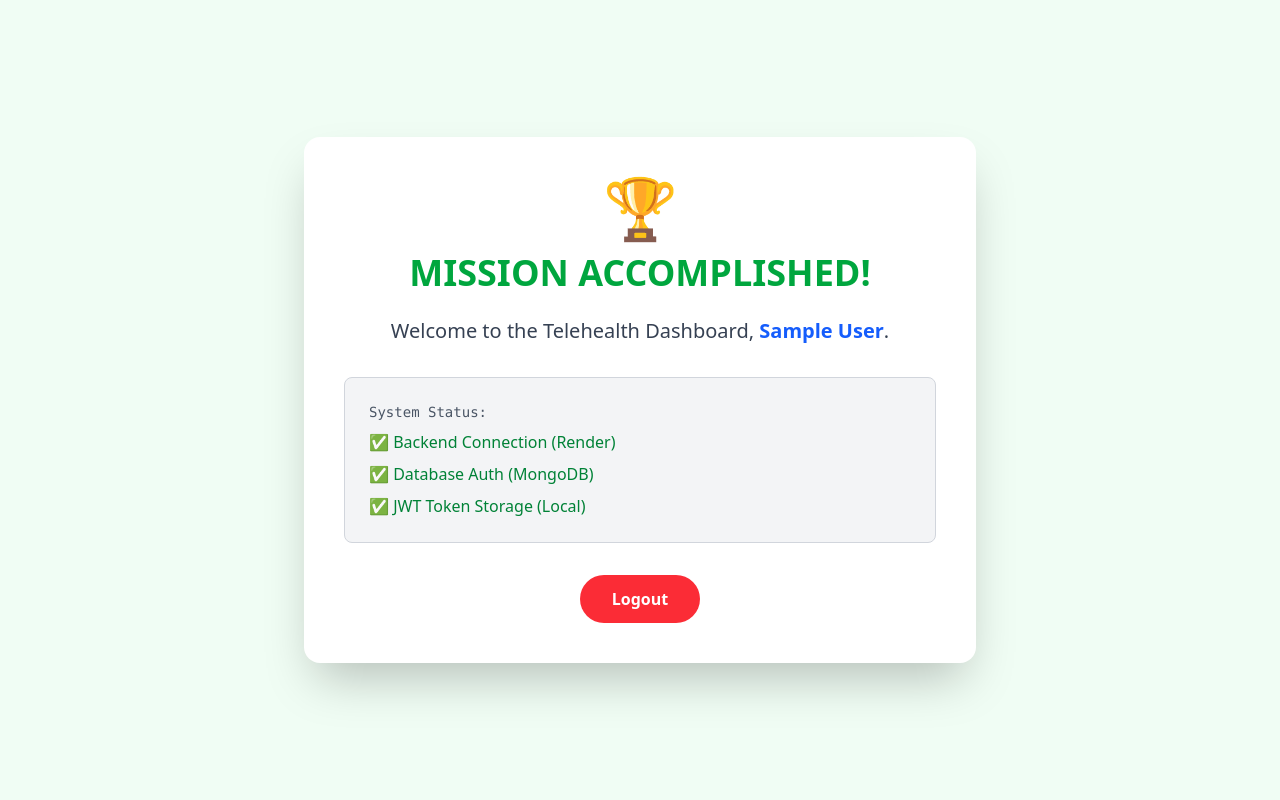
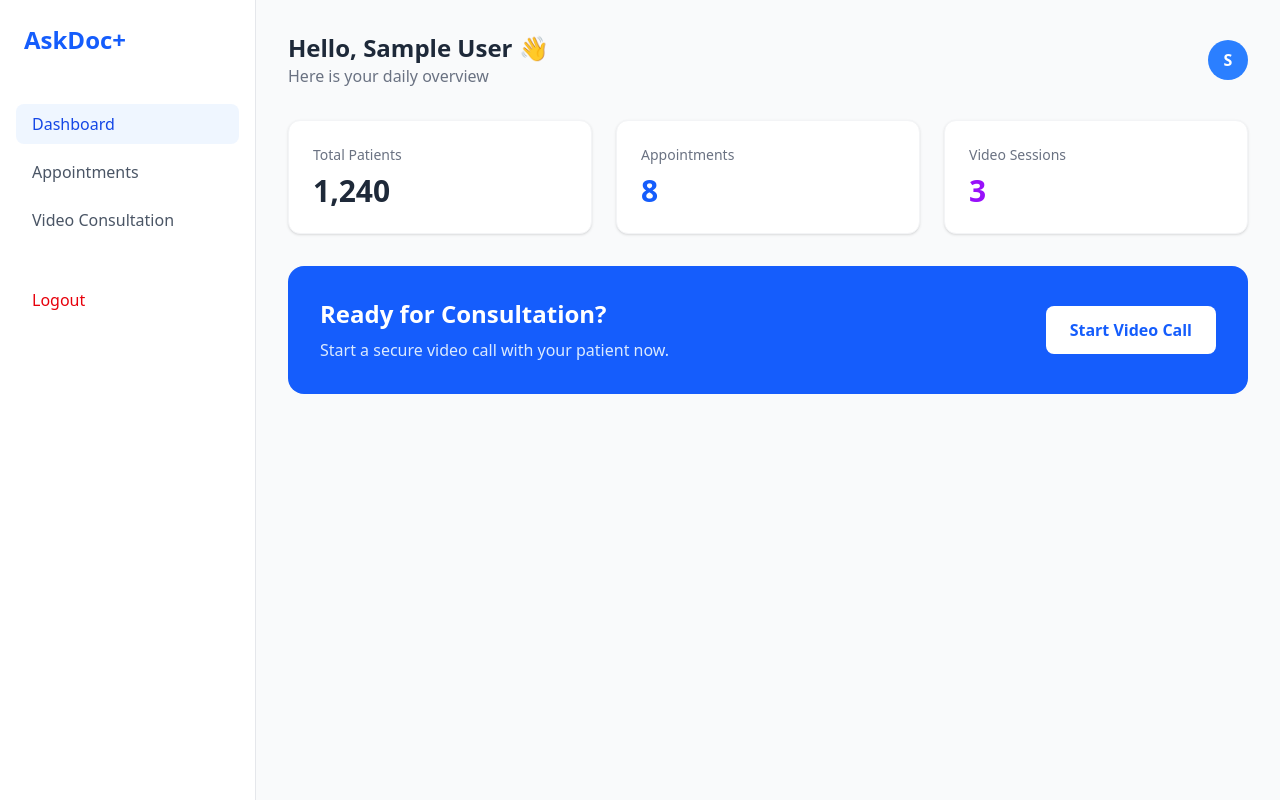
Before and after one commit to YASHWANTHGUNA/askdoc-telehealth, a React app in the folder frontend/: page /dashboard in a window 1280 px wide. Built offline with nearby package versions, Linux system fonts and the light colour scheme; no server answers; sample sign-in values are in the browser's storage; the HTML template or start-up script is replaced by a standard one.

Commit message:
Restore Real Dashboard

```diff
--- a/frontend/src/pages/Dashboard.jsx
+++ b/frontend/src/pages/Dashboard.jsx
@@ -1,25 +1,19 @@
 
-import React, { useEffect, useState } from "react";
-import { useNavigate } from "react-router-dom";
+import React, { useState, useEffect } from "react";
+import { Link, useNavigate } from "react-router-dom";
 
 const Dashboard = () => {
-  const [user, setUser] = useState({ name: "User" });
+  const [user, setUser] = useState({ name: "Doctor" });
   const navigate = useNavigate();
 
   useEffect(() => {
-    // 1. DIRECTLY READ THE DATA YOU JUST SAW
+    // 1. Verify Auth
     const token = localStorage.getItem("token");
     const storedUser = localStorage.getItem("user");
 
-    console.log("🔍 Checking Auth...");
-    console.log("Token:", token);
-
     if (!token) {
-      // Only kick out if there is TRULY no token
-      alert("No token found! Redirecting to login...");
       navigate("/login");
     } else {
-      // If token exists, show the user data
       if (storedUser) {
         setUser(JSON.parse(storedUser));
       }
@@ -32,40 +26,67 @@ const Dashboard = () => {
   };
 
   return (
-    <div className="min-h-screen bg-green-50 flex flex-col items-center justify-center p-4">
-      <div className="bg-white p-10 rounded-2xl shadow-2xl max-w-2xl w-full text-center">
-        <h1 className="text-6xl mb-4">🏆</h1>
-        <h1 className="text-4xl font-extrabold text-green-600 mb-6">
-          MISSION ACCOMPLISHED!
-        </h1>
+    <div className="min-h-screen bg-gray-50 flex">
+      {/* SIDEBAR */}
+      <aside className="w-64 bg-white border-r border-gray-200 hidden md:block">
+        <div className="p-6">
+          <h1 className="text-2xl font-bold text-blue-600">AskDoc+</h1>
+        </div>
+        <nav className="mt-6 px-4 space-y-2">
+          <Link to="/dashboard" className="block px-4 py-2 bg-blue-50 text-blue-700 rounded-lg font-medium">
+            Dashboard
+          </Link>
+          <Link to="/my-appointments" className="block px-4 py-2 text-gray-600 hover:bg-gray-50 rounded-lg font-medium">
+            Appointments
+          </Link>
+          <Link to="/video" className="block px-4 py-2 text-gray-600 hover:bg-gray-50 rounded-lg font-medium">
+            Video Consultation
+          </Link>
+          <button onClick={handleLogout} className="w-full text-left px-4 py-2 text-red-600 hover:bg-red-50 rounded-lg font-medium mt-8">
+            Logout
+          </button>
+        </nav>
+      </aside>
 
-        <p className="text-xl text-gray-700 mb-8">
-          Welcome to the Telehealth Dashboard,
-          <span className="font-bold text-blue-600"> {user.name}</span>.
-        </p>
+      {/* MAIN CONTENT */}
+      <main className="flex-1 p-8">
+        <header className="flex justify-between items-center mb-8">
+          <div>
+            <h1 className="text-2xl font-bold text-gray-800">Hello, {user.name} 👋</h1>
+            <p className="text-gray-500">Here is your daily overview</p>
+          </div>
+          <div className="h-10 w-10 bg-blue-500 rounded-full flex items-center justify-center text-white font-bold">
+            {user.name.charAt(0)}
+          </div>
+        </header>
 
-        <div className="bg-gray-100 p-6 rounded-lg text-left mb-8 border border-gray-300">
-          <p className="font-mono text-sm text-gray-600 mb-2">System Status:</p>
-          <ul className="space-y-2">
-            <li className="flex items-center text-green-700">
-              ✅ Backend Connection (Render)
-            </li>
-            <li className="flex items-center text-green-700">
-              ✅ Database Auth (MongoDB)
-            </li>
-            <li className="flex items-center text-green-700">
-              ✅ JWT Token Storage (Local)
-            </li>
-          </ul>
+        {/* STATS CARDS */}
+        <div className="grid grid-cols-1 md:grid-cols-3 gap-6 mb-8">
+          <div className="bg-white p-6 rounded-xl shadow-sm border border-gray-100">
+            <h3 className="text-gray-500 text-sm font-medium">Total Patients</h3>
+            <p className="text-3xl font-bold text-gray-800 mt-2">1,240</p>
+          </div>
+          <div className="bg-white p-6 rounded-xl shadow-sm border border-gray-100">
+            <h3 className="text-gray-500 text-sm font-medium">Appointments</h3>
+            <p className="text-3xl font-bold text-blue-600 mt-2">8</p>
+          </div>
+          <div className="bg-white p-6 rounded-xl shadow-sm border border-gray-100">
+            <h3 className="text-gray-500 text-sm font-medium">Video Sessions</h3>
+            <p className="text-3xl font-bold text-purple-600 mt-2">3</p>
+          </div>
         </div>
 
-        <button
-          onClick={handleLogout}
-          className="bg-red-500 hover:bg-red-600 text-white font-bold py-3 px-8 rounded-full transition transform hover:scale-105"
-        >
-          Logout
-        </button>
-      </div>
+        {/* ACTION BUTTONS */}
+        <div className="bg-blue-600 rounded-2xl p-8 text-white flex justify-between items-center">
+          <div>
+            <h2 className="text-2xl font-bold mb-2">Ready for Consultation?</h2>
+            <p className="text-blue-100">Start a secure video call with your patient now.</p>
+          </div>
+          <Link to="/video" className="bg-white text-blue-600 px-6 py-3 rounded-lg font-bold hover:bg-gray-100 transition">
+            Start Video Call
+          </Link>
+        </div>
+      </main>
     </div>
   );
 };
```
